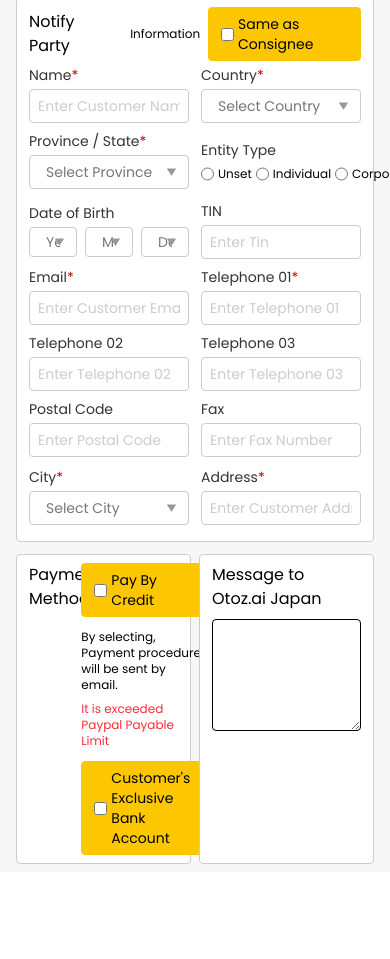
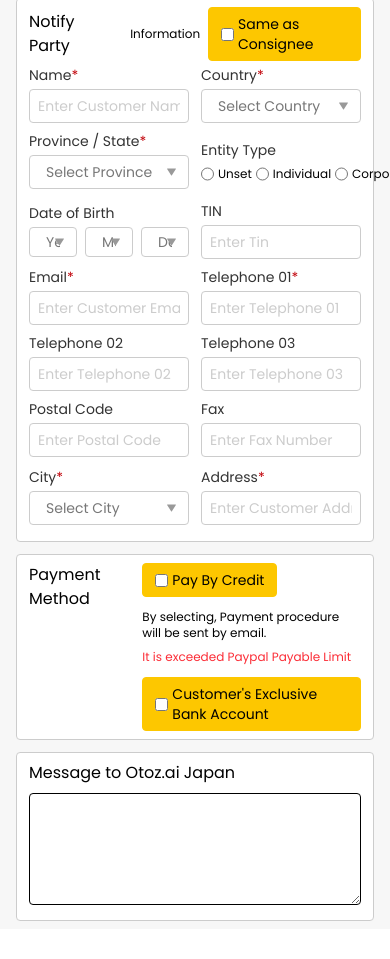
Before and after one commit to dev-shumail/agentdashboard, a website: page confirmPI.html in a window 390 px wide. Shown: the part 2447-3406 px from the top of the page. Drawn offline with Linux system fonts and the light colour scheme.

Commit message:
updated: responsive issue resolved in confirmPI

```diff
--- a/confirmPI.html
+++ b/confirmPI.html
@@ -2000,7 +2000,7 @@
       </div>
 
       <!-- Payment Method Starts here -->
-      <div class="grid grid-cols-2 gap-x-2 mt-3">
+      <div class="grid grid-cols-1 lg:grid-cols-2 gap-x-2 mt-3">
         <div
           class="bg-white px-3 border border-grey-six dark:bg-dark-background-color dark:text-white py-2 rounded"
         >
@@ -2037,7 +2037,7 @@
           </div>
         </div>
         <div
-          class="bg-white px-3 border border-grey-six dark:bg-dark-background-color dark:text-white py-2 rounded overscroll-none"
+          class="mt-3 lg:mt-0 bg-white px-3 border border-grey-six dark:bg-dark-background-color dark:text-white py-2 rounded overscroll-none"
         >
           <p>Message to Otoz.ai Japan</p>
           <textarea
```
